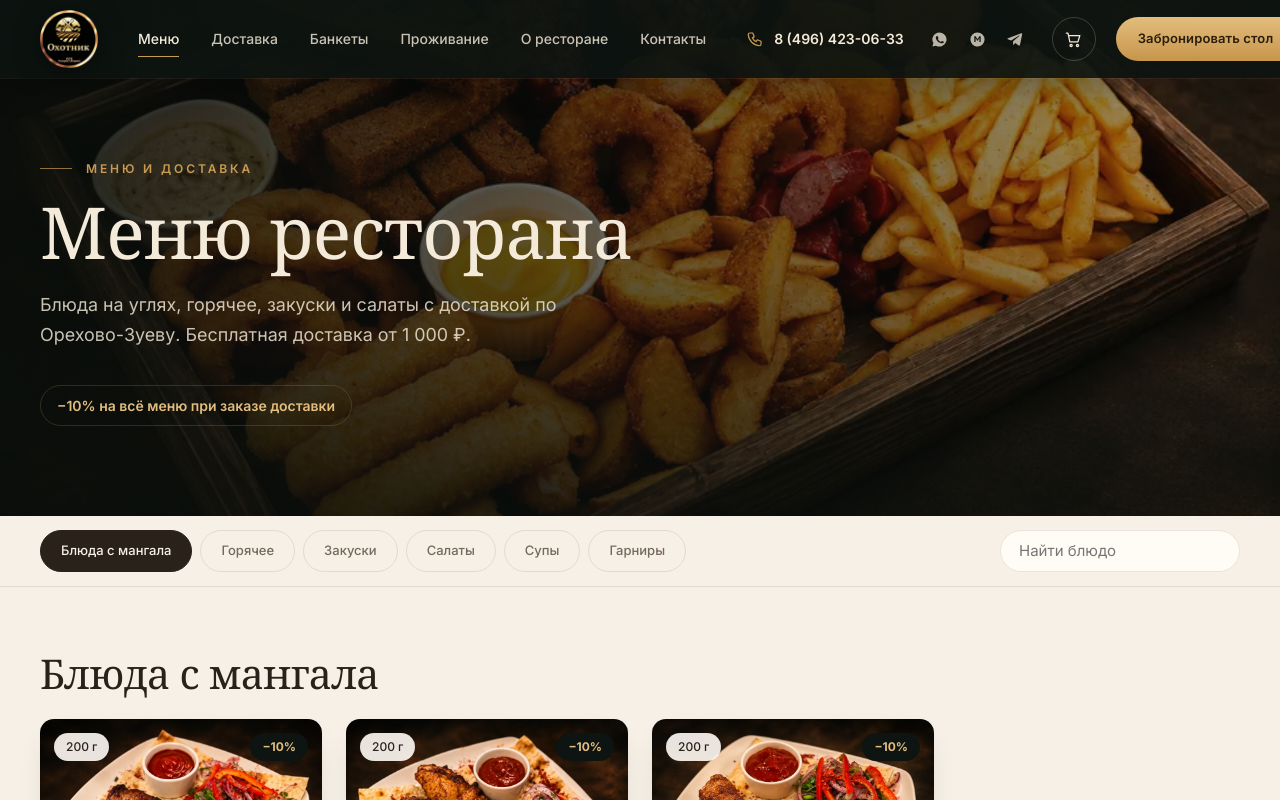
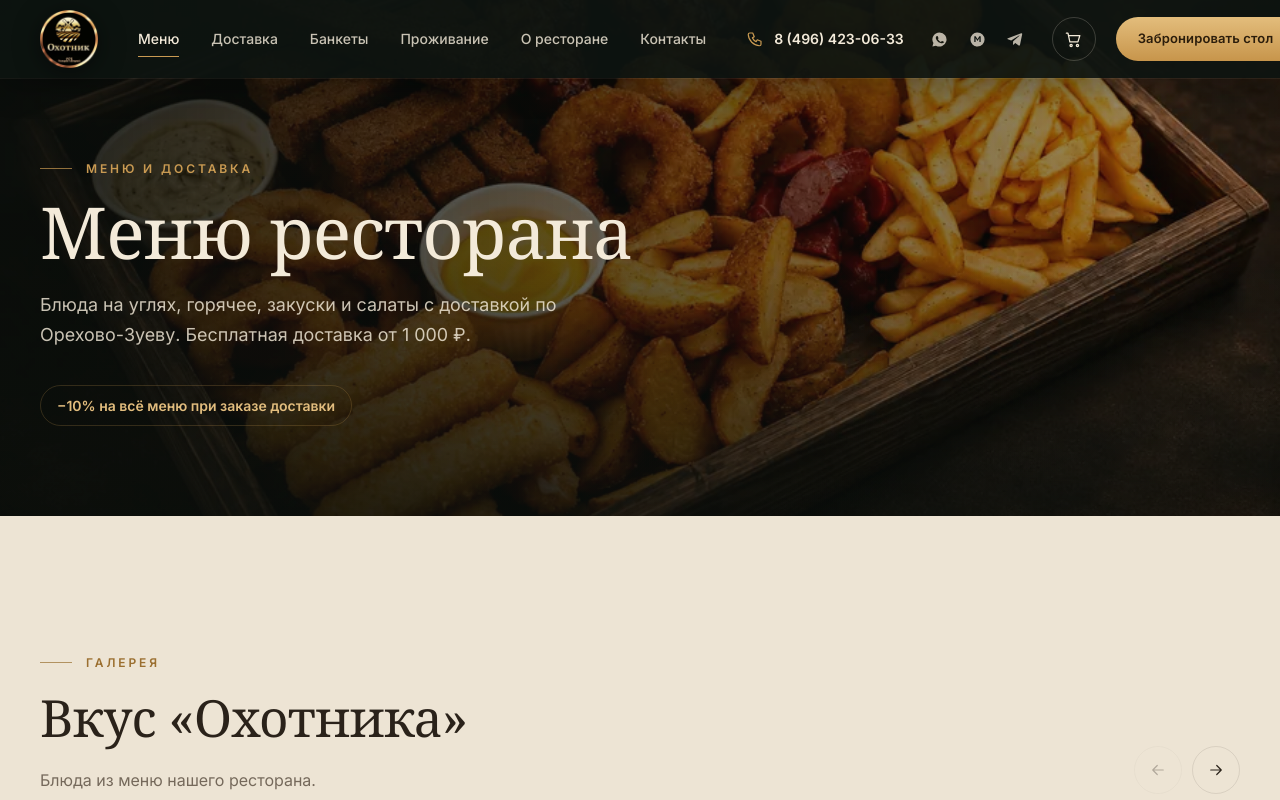
Before and after one commit to AlinaGntv/ohotnik-oz, a React (Vite) app: page /menu in a window 1280 px wide. Shown: the top 800 px of the page. Built offline with nearby package versions, Linux system fonts and the light colour scheme.

Commit message:
Показать фото блюд на странице меню

```diff
--- a/src/pages/MenuPage.jsx
+++ b/src/pages/MenuPage.jsx
@@ -1,6 +1,7 @@
 import { useEffect, useMemo, useState } from 'react'
 import PageHero from '../components/PageHero.jsx'
 import DishCard from '../components/DishCard.jsx'
+import Gallery from '../components/Gallery.jsx'
 import { Cart } from '../components/Icons.jsx'
 import { delivery, dishes, isPromoActive, menuCategories, promo } from '../data/content.js'
 import { useCart } from '../context/cart.js'
@@ -44,6 +45,8 @@ export default function MenuPage() {
       >
         {promoActive && <span className="menu-page__promo">−{promo.discount}% на всё меню при заказе доставки</span>}
       </PageHero>
+
+      <Gallery />
 
       <div className="menu-page__bar">
         <div className="container menu-page__bar-inner">
```
